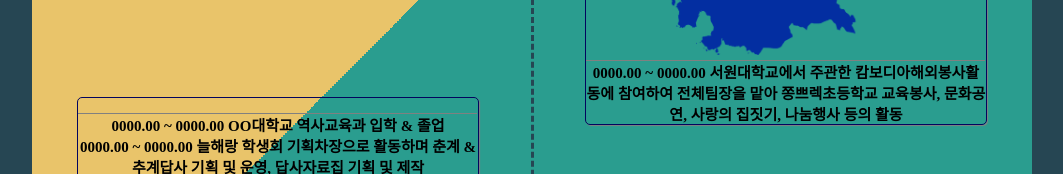
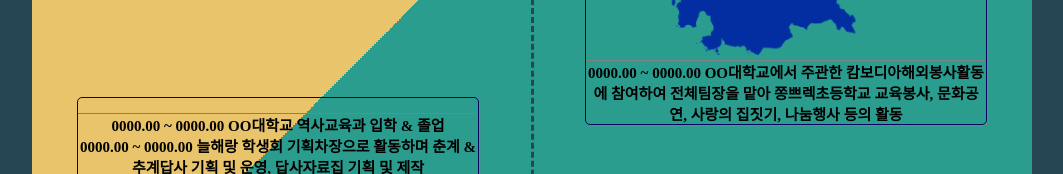
Before and after one commit to zigzaglamp/portfolio, a plain HTML site: page section_01.html in a window 1280 px wide. Shown: the part 4663-4837 px from the top of the page, without its empty margins (108-1171 px from the left). Drawn offline with Linux system fonts and the light colour scheme; a web font is replaced by a local one.

```diff
--- a/section_01.html
+++ b/section_01.html
@@ -909,7 +909,7 @@
                 </div>
                 <div class="item">
                     <div class="imgbox"><img src="./image/7(4).png" alt=""></div>
-                    <div class="txt">0000.00 ~ 0000.00 서원대학교에서 주관한 캄보디아해외봉사활동에 참여하여 전체팀장을 맡아 쫑쁘렉초등학교 교육봉사, 문화공연, 사랑의 집짓기, 나눔행사 등의 활동</div>
+                    <div class="txt">0000.00 ~ 0000.00 OO대학교에서 주관한 캄보디아해외봉사활동에 참여하여 전체팀장을 맡아 쫑쁘렉초등학교 교육봉사, 문화공연, 사랑의 집짓기, 나눔행사 등의 활동</div>
                 </div>
                 <div class="item">
                     <div class="imgbox"><img src="./image/7(5).png" alt=""></div>
```
